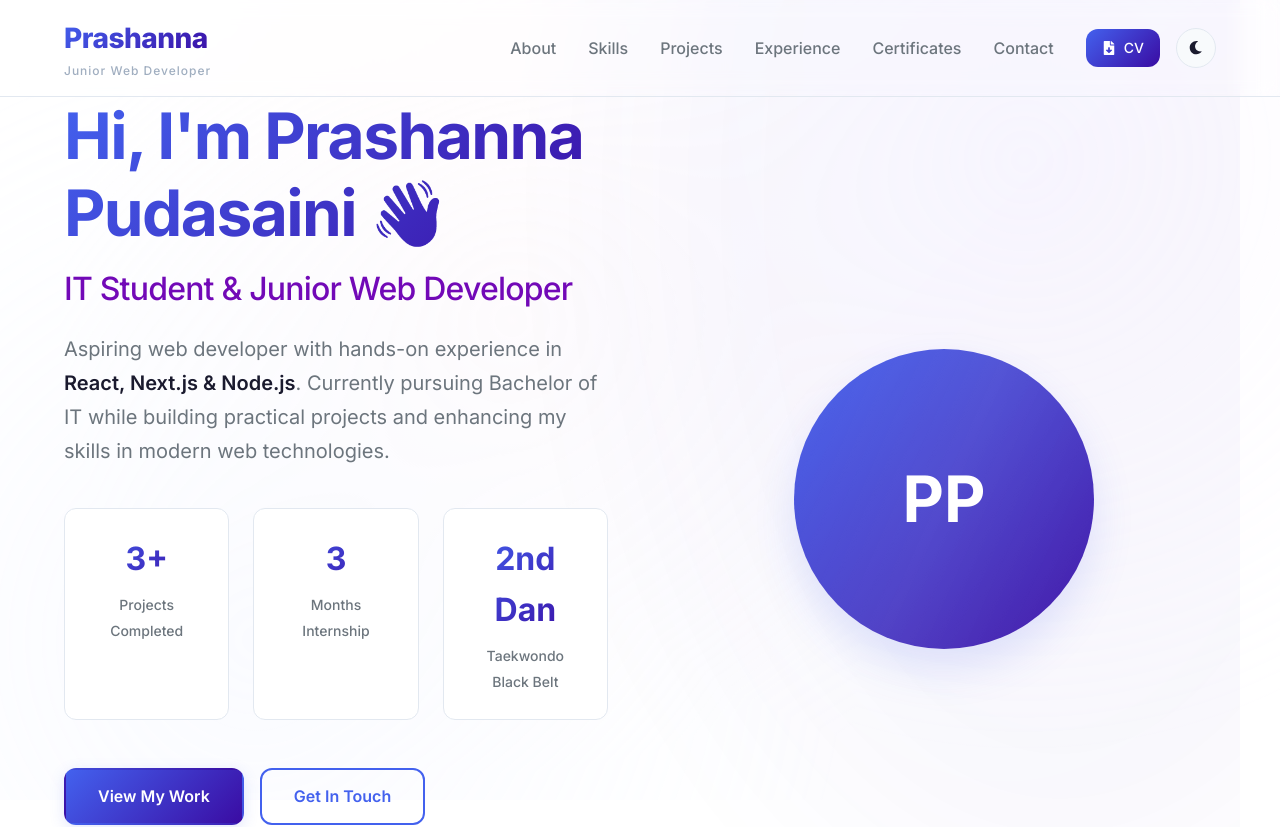
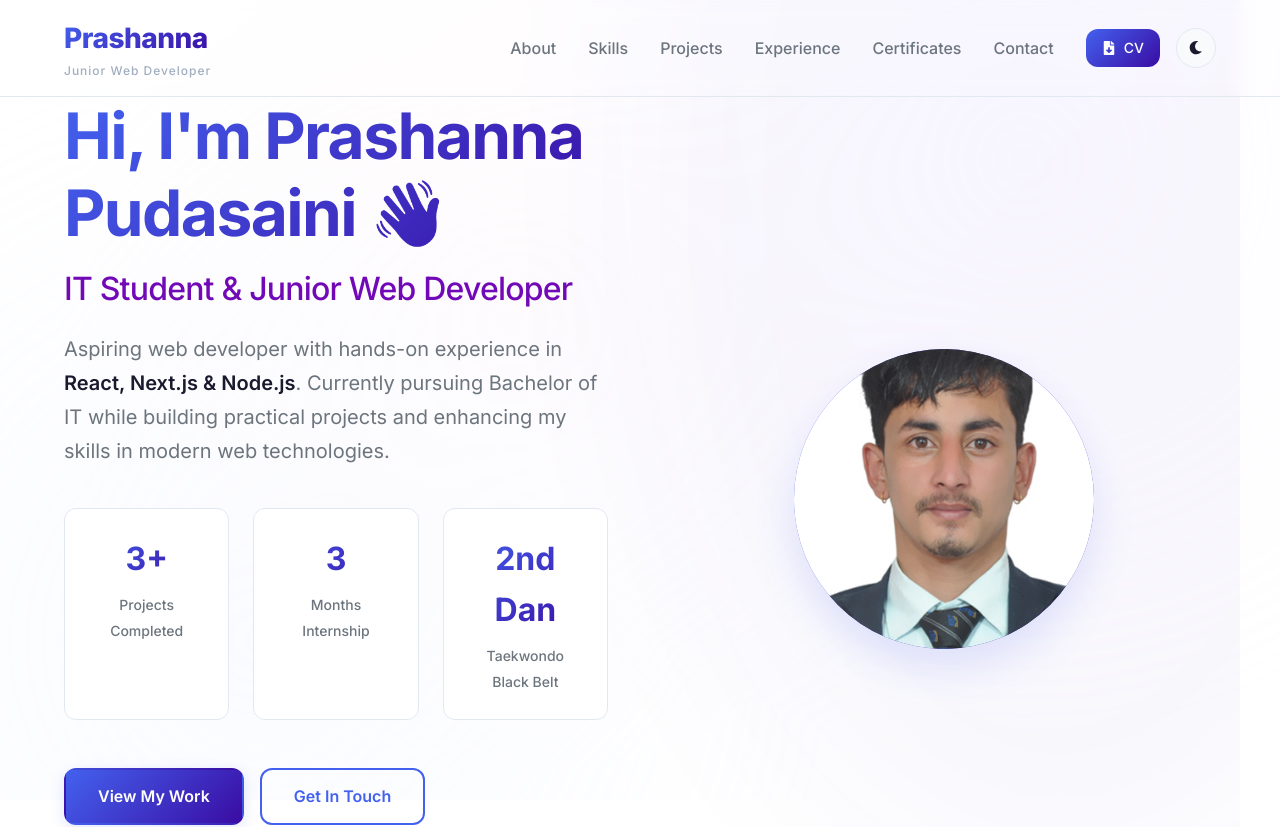
Before and after one commit to prashannapudasaini/Portfolio, a Next.js app: page / in a window 1280 px wide. Shown: the top 827 px of the page. Built offline with nearby package versions, Linux system fonts and the light colour scheme.

Commit message:
Updated Hero component, globals.css, and added prashannapudasainiCV.pdf

```diff
--- a/app/globals.css
+++ b/app/globals.css
@@ -416,6 +416,13 @@ section {
   gap: 1rem;
 }
 
+.image-placeholder img {
+  width: 100%;
+  height: auto;
+  object-fit: cover;
+}
+
+
 .cv-download {
   display: inline-flex;
   align-items: center;
--- a/components/Hero.jsx
+++ b/components/Hero.jsx
@@ -65,7 +65,7 @@ export default function Hero() {
         >
           <a href="#projects" className="btn primary">View My Work</a>
           <a href="#contact" className="btn outline">Get In Touch</a>
-          <a href="/Prashanna Pudasaini CV.pdf" download className="btn secondary">Download CV</a>
+          <a href="/prashannapudasainiCV.pdf" target = "_blank" download className="btn secondary">Download CV</a>
         </motion.div>
       </motion.div>
 
@@ -75,9 +75,9 @@ export default function Hero() {
         animate={{ x: 0, opacity: 1 }}
         transition={{ delay: 0.5 }}
       >
-        {/* This would be your photo if you have one */}
+
         <div className="image-placeholder">
-          <span>PP</span>
+          <img src="MyProfile.jpg" alt="My Profile" />
         </div>
       </motion.div>
     </motion.section>
```
Also changed, not shown: 1 other file (tests, documents, lock files or other folders).
